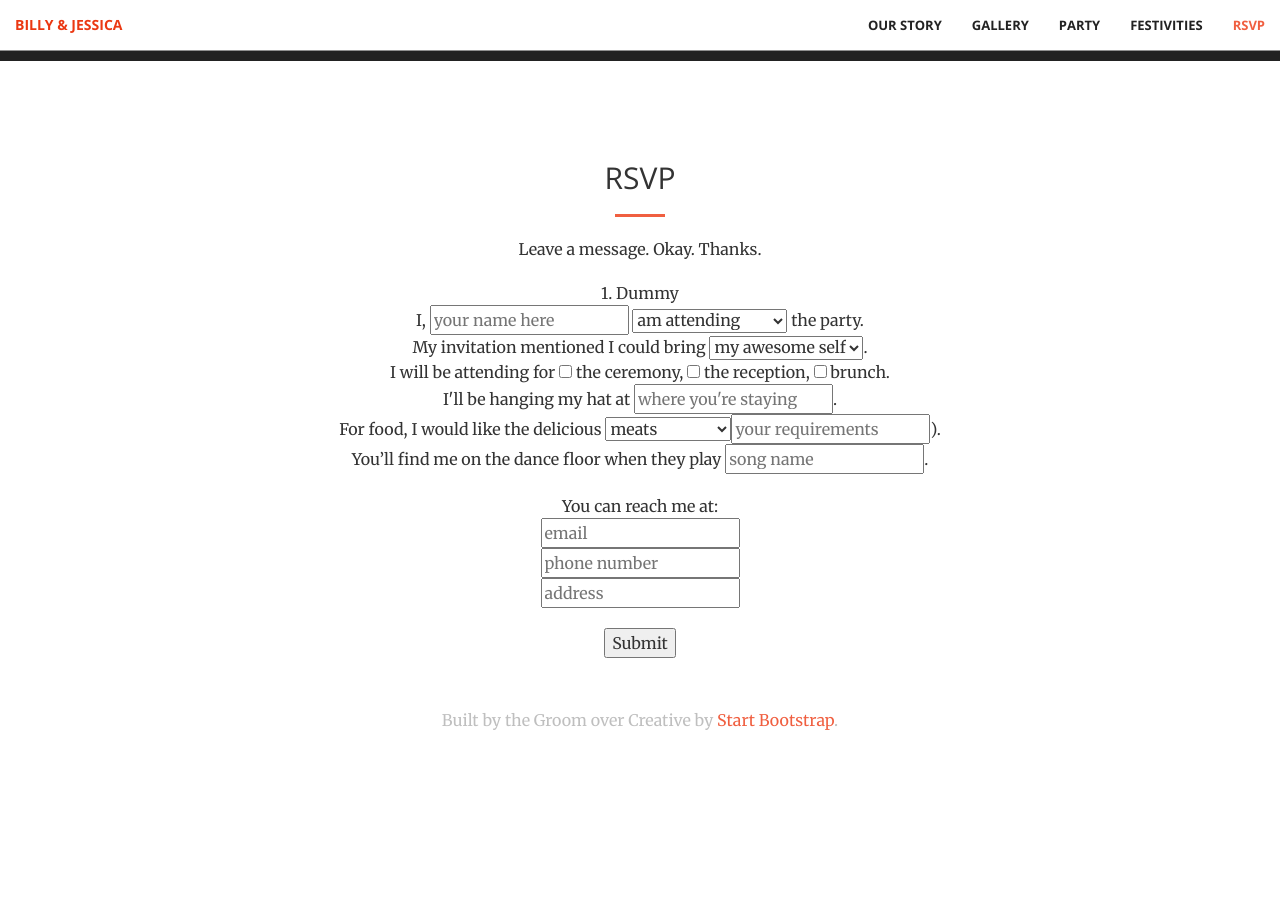
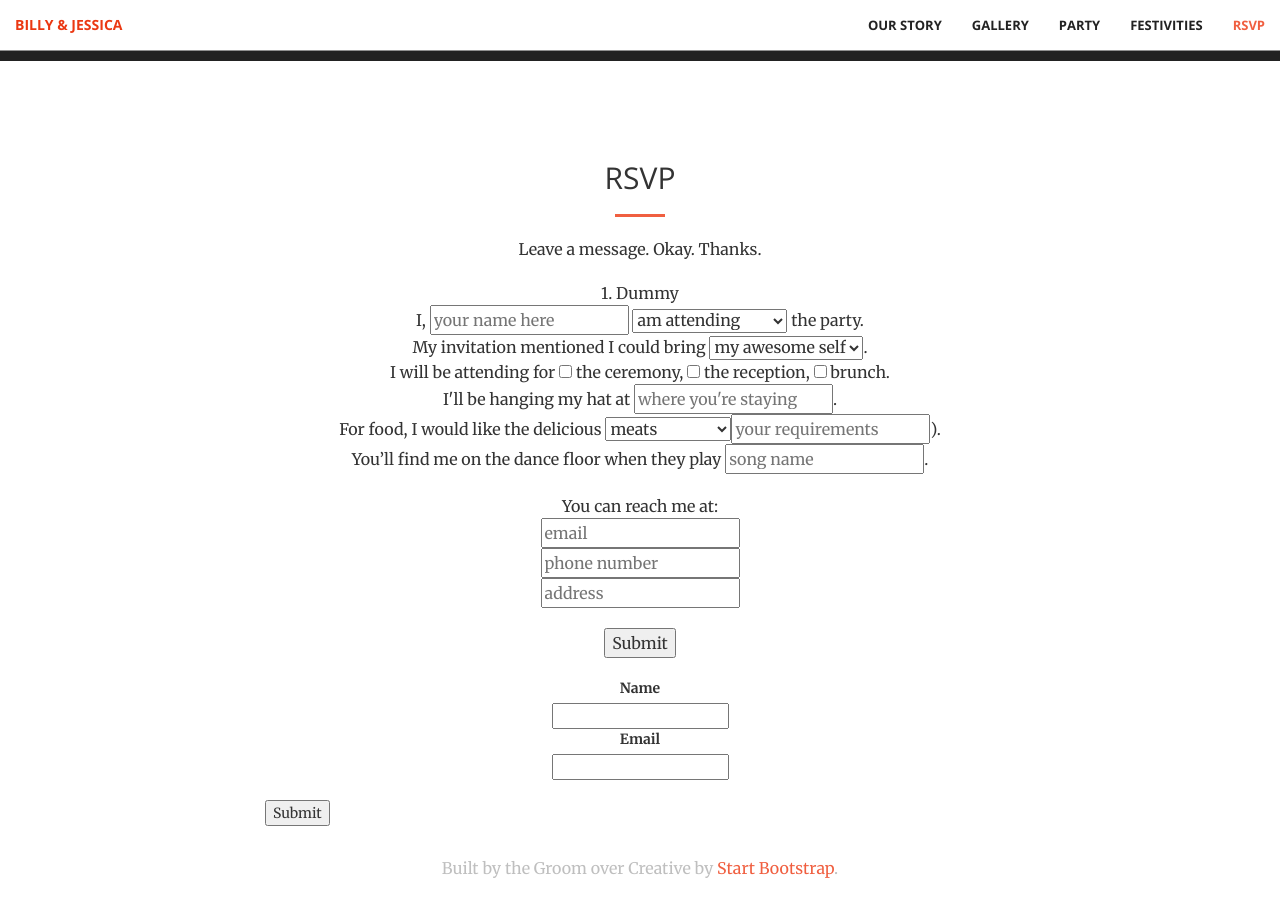
Before and after one commit to notbleh/wed-website, a Jekyll site: the page built from live.html, in a window 1280 px wide and 900 px high, scrolled down 2860 px. Built offline with Jekyll 4.4.1, drawn with Linux system fonts in a browser that asks for light colours; nearby versions of some CDN libraries; before the commit the page ends 3612 px from its top, so only the background shows below that.

Commit message:
Update rsvp1.html

```diff
--- a/_includes/rsvp1.html
+++ b/_includes/rsvp1.html
@@ -54,6 +54,15 @@
                         <p> <input type="submit" value="Submit"> </p>
                     </form>
                 </div>
+                <div>
+                    <form id="form" method="post" action="#">
+                        <label for="name">Name</label>
+                        <input type="text" name="name" id="name" />
+                        <label for="email">Email</label>
+                        <input type="email" name="email" id="email" />
+                        <button type="submit">Submit</button>
+                    </form>
+                </div>
             </div>
         </div>
         <div class="tagline">
```
